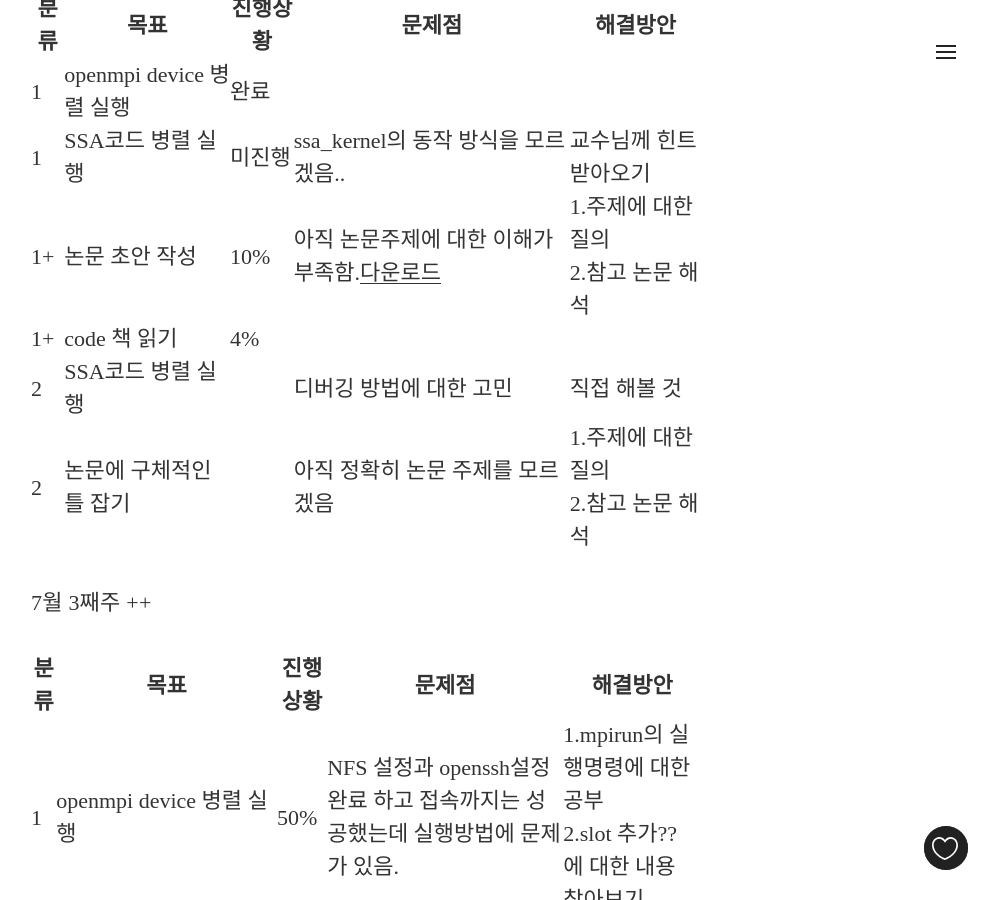
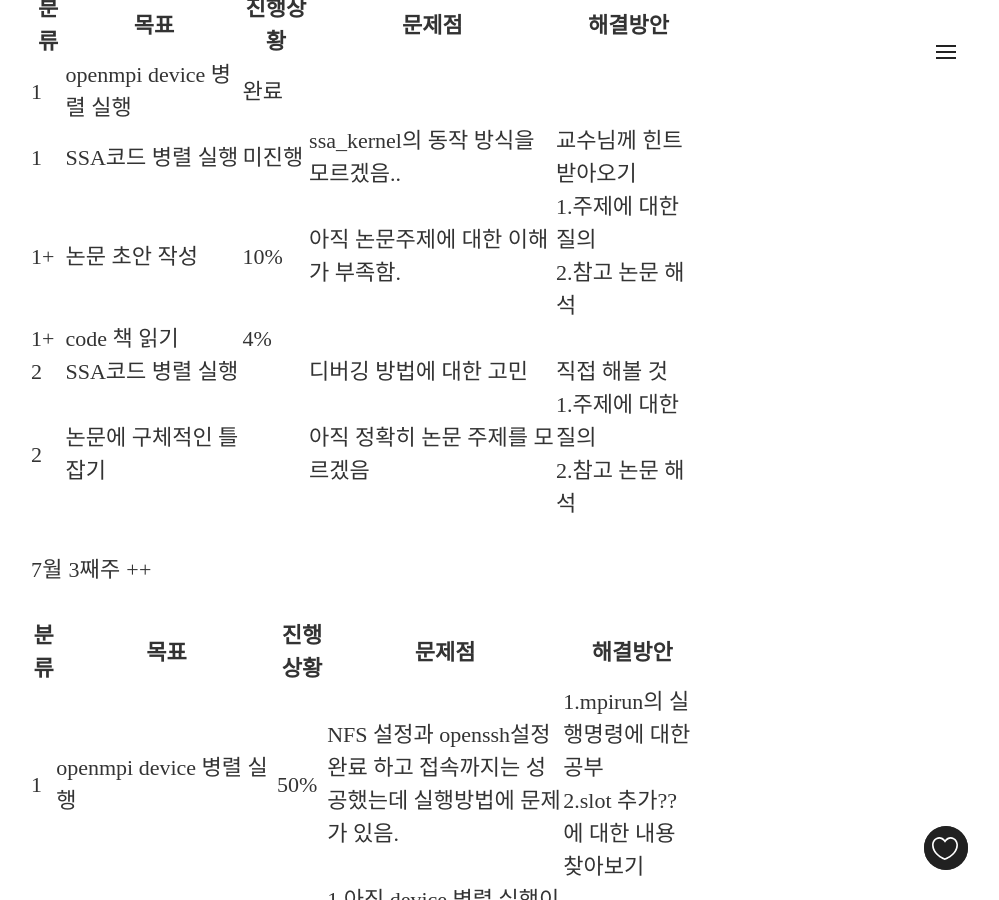
Before and after one commit to vincentchan/mickey, a Jekyll site: the page built from _posts/2019-06-24-week-operation-list.markdown, in a window 1280 px wide and 900 px high, scrolled down 1295 px. Shown: the whole window, without its empty margins (274-1273 px from the left). Built offline with Jekyll 4.4.1, drawn with Linux system fonts in a browser that asks for light colours; nearby versions of some CDN libraries; some web fonts are replaced; comment, search, counter and statistics services are not loaded.

Commit message:
190807 week operation list

```diff
--- a/_posts/2019-06-24-week-operation-list.markdown
+++ b/_posts/2019-06-24-week-operation-list.markdown
@@ -30,7 +30,7 @@
 ----- | -------------- | -------------- | -------------------- | ------------
 1 | openmpi device 병렬 실행 | 완료 |  |
 1 | SSA코드 병렬 실행 | 미진행 | ssa_kernel의 동작 방식을 모르겠음.. | 교수님께 힌트 받아오기
-1+|논문 초안 작성|10% |아직 논문주제에 대한 이해가 부족함.[다운로드](https://drive.google.com/open?id=1Cfja5C-6ZNR1qNjRym9r3uZiHGo8y3S7) | 1.주제에 대한 질의<br>2.참고 논문 해석
+1+|논문 초안 작성|10% |아직 논문주제에 대한 이해가 부족함. | 1.주제에 대한 질의<br>2.참고 논문 해석
 1+| code 책 읽기| 4% | |
 2|SSA코드 병렬 실행 | |디버깅 방법에 대한 고민 | 직접 해볼 것
 2|논문에 구체적인 틀 잡기 | |아직 정확히 논문 주제를 모르겠음 |  1.주제에 대한 질의<br>2.참고 논문 해석
@@ -61,7 +61,7 @@
 2+| 논문 틀 잡기 및 여러 jetson에서 동시에 코드 실행| | |
 
 - [nfs 설정 링크](https://darksoulstory.tistory.com/9)
-- [작업한 파일 다운로드](https://drive.google.com/drive/folders/1Cfja5C-6ZNR1qNjRym9r3uZiHGo8y3S7?usp=sharing)
+- [작업한 파일 다운로드]()
 
 7월 2째주
 
```
